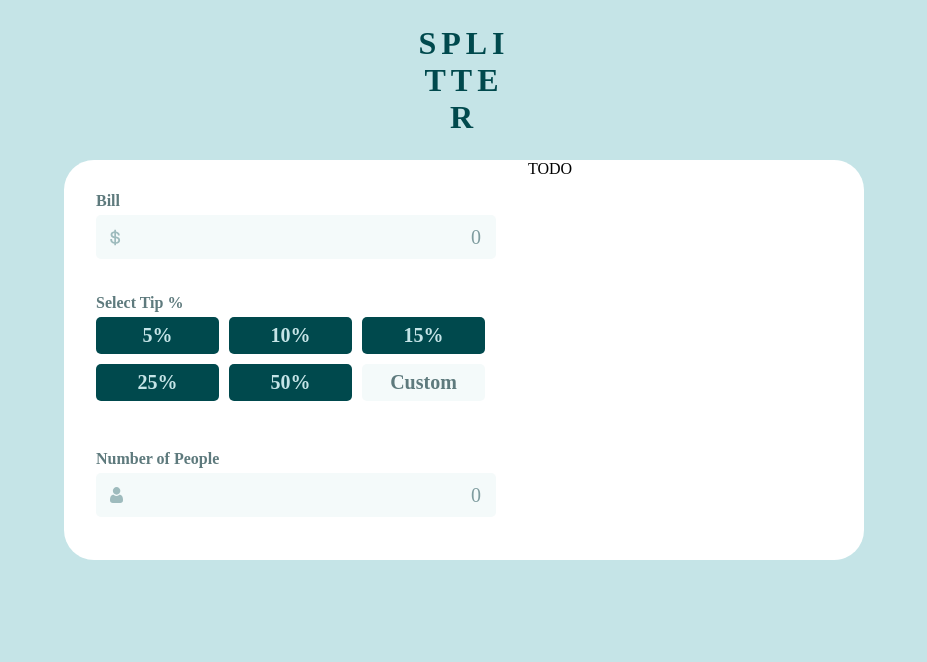
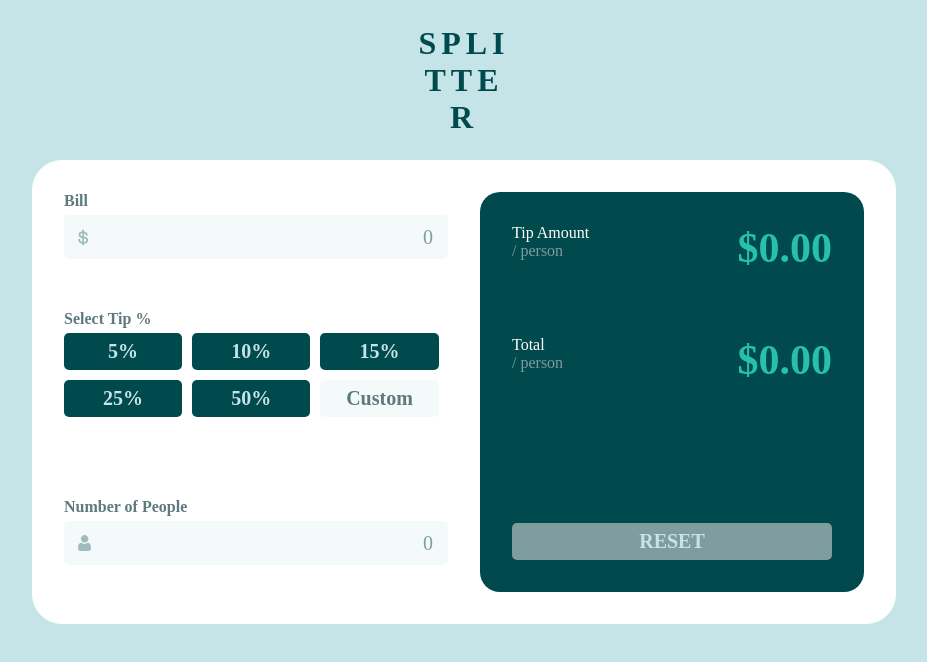
Before and after one commit to emmi/fem-tip-calculator, a React (Create React App) app in the folder my-app/: page / in a window 1280 px wide. Shown: the top 662 px of the page, without its empty margins (176-1103 px from the left). Built offline with nearby package versions, Linux system fonts and the light colour scheme.

Commit message:
initial right content

```diff
--- a/my-app/src/App.css
+++ b/my-app/src/App.css
@@ -57,6 +57,7 @@ body {
   max-width: 800px;
   height: 400px;
   margin: 0 auto;
+  padding: 2em;
 
   border-radius: 30px;
 }
@@ -64,7 +65,8 @@ body {
 .settings {
   width: 50%;
   flex-direction: column;
-  padding: 2em;
+  /* padding: 2em; */
+  padding-right: 2em;
   display: flex;
 }
 
@@ -145,6 +147,59 @@ input::placeholder {
   flex-direction: column;
 }
 
+.results {
+  background-color: var(--secondary-cyan-1);
+  border-radius: 20px;
+  width: 50%;
+  flex-direction: column;
+  display: flex;
+}
+
+.result-row {
+  display: flex;
+  flex-direction: row;
+  justify-content: space-between;
+  padding: 2em;
+}
+
+.results-row-label {
+  margin: 0;
+}
+
+.label--light {
+  text-align: left;
+}
+
+.main-label {
+  color: var(--white);
+}
+
+.sub-label {
+  color: var(--secondary-cyan-3);
+}
+
+.result-value {
+  color: var(--primary-cyan);
+  font-size: 42px;
+  font-weight: 700;
+  margin: 0;
+}
+
+.button-container {
+  flex: 1;
+  display: flex;
+  margin: 2em;
+  flex-direction: column;
+  justify-content: end;
+}
+
+.reset-button {
+  background-color: var(--secondary-cyan-3);
+  width: auto;
+  margin: 0;
+  text-transform: uppercase;
+}
+
 @media only screen and (max-width: 600px) {
   .calculator {
     flex-direction: column;
@@ -153,6 +208,8 @@ input::placeholder {
 
   .settings {
     width: auto;
+    padding-right: 0em;
+    margin-bottom: 2em;
   }
 
   .tip-amount-buttons {
@@ -164,4 +221,13 @@ input::placeholder {
     margin: 0 15px 15px 0;
     font-size: 24px;
   }
+
+  .results {
+    width: 100%;
+  }
+
+  .reset-button {
+    width: auto;
+    margin: 1em;
+  }
 }
--- a/my-app/src/App.tsx
+++ b/my-app/src/App.tsx
@@ -40,7 +40,25 @@ function App() {
             ></input>
           </div>
         </div>
-        <div className="results">TODO</div>
+        <div className="results">
+          <div className="result-row">
+            <label htmlFor="" className="label--light">
+              <p className="results-row-label main-label">Tip Amount</p>
+              <p className="results-row-label sub-label">/ person</p>
+            </label>
+            <p className="result-value">$0.00</p>
+          </div>
+          <div className="result-row">
+            <label htmlFor="" className="label--light">
+              <p className="results-row-label main-label">Total</p>
+              <p className="results-row-label sub-label">/ person</p>
+            </label>
+            <p className="result-value">$0.00</p>
+          </div>
+          <div className="button-container">
+            <button className="button reset-button">Reset</button>
+          </div>
+        </div>
       </div>
     </div>
   )
```
